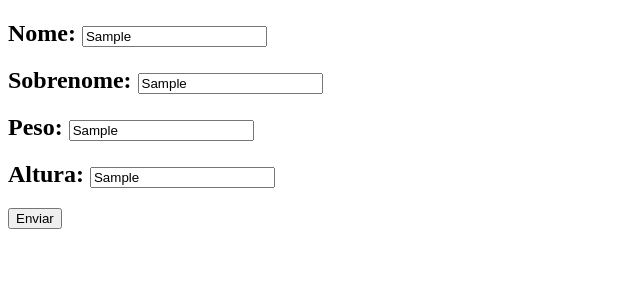
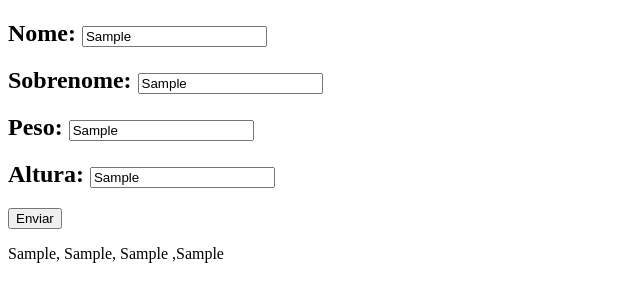
Before and after one commit to cassiofajardo/cursodejs, a plain HTML site: page 34 desafio/index.html in a window 1280 px wide. Both pictures are taken after typing "Sample", "Sample", "Sample", "Sample" into the empty fields and a click on the button "Enviar". Shown: the whole page, without its empty margins (0-640 px from the left). Drawn offline with Linux system fonts and the light colour scheme.

Commit message:
desafiojs
atualização do desafio (porém o texto ainda não é escrito no arquivo html quando o formulário é enviado)

```diff
--- a/34 desafio/index.html
+++ b/34 desafio/index.html
@@ -17,6 +17,7 @@
         <button type="submit">Enviar</button>
 
     </form>
+    <div class="resultado"></div>
 
 
 
--- a/34 desafio/js/script.js
+++ b/34 desafio/js/script.js
@@ -1,5 +1,8 @@
 function meuEscopoLocal() {
     const formulario = document.querySelector('.formulario');
+    const resultado = document.querySelector('.resultado');
+
+    const pessoas = [];
    /*
     formulario.onsubmit = function (evento) {
         evento.preventDefault();
@@ -14,7 +17,14 @@ function meuEscopoLocal() {
         const peso = formulario.querySelector('.peso');
         const altura = formulario.querySelector('.altura');
 
-        console.log(nome.value, sobrenome.value, peso.value, altura.value);
+        pessoas.push({
+            nome: nome.value,
+            sobrenome: sobrenome.value,
+            peso: peso.value,
+            altura: altura.value
+        });
+        console.log(pessoas);
+        resultado.innerHTML += `<p>${nome.value}, ${sobrenome.value}, ${peso.value} ,${altura.value}</p>`;
     }
 
     formulario.addEventListener('submit', recebeEventoForm);
```
